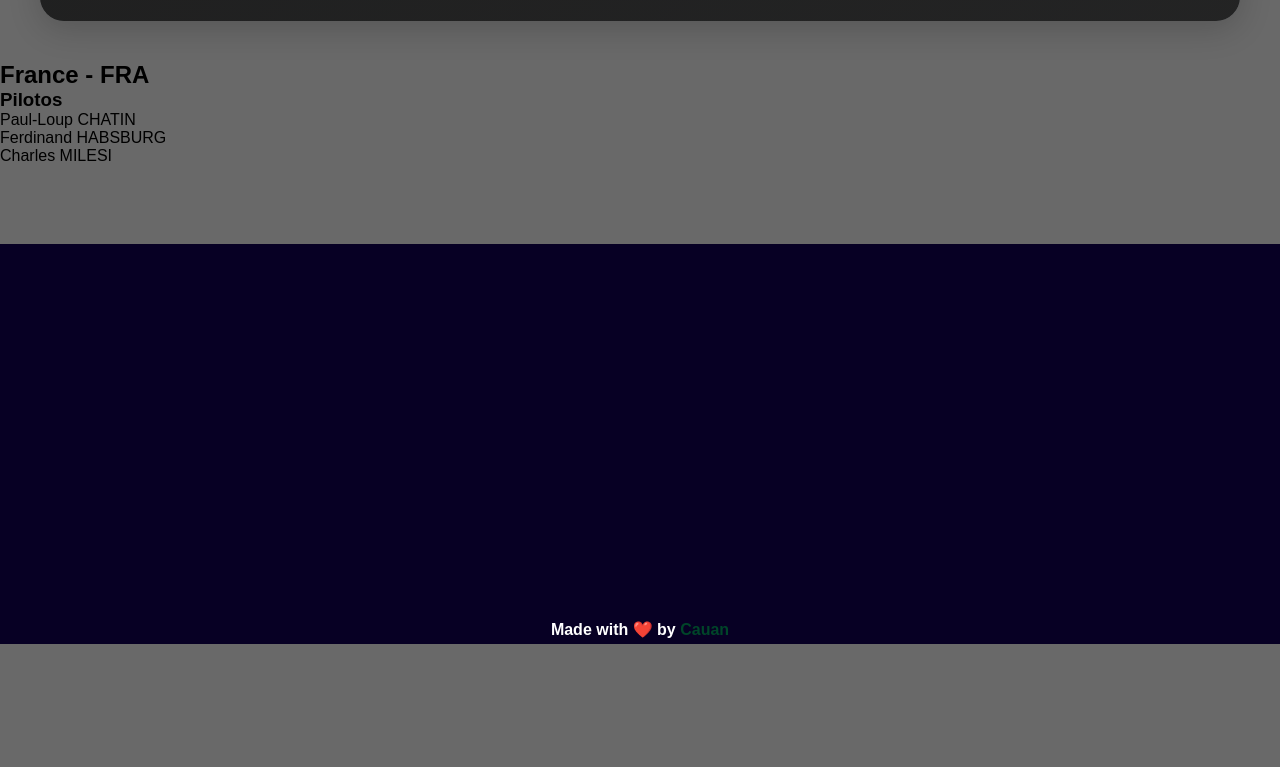
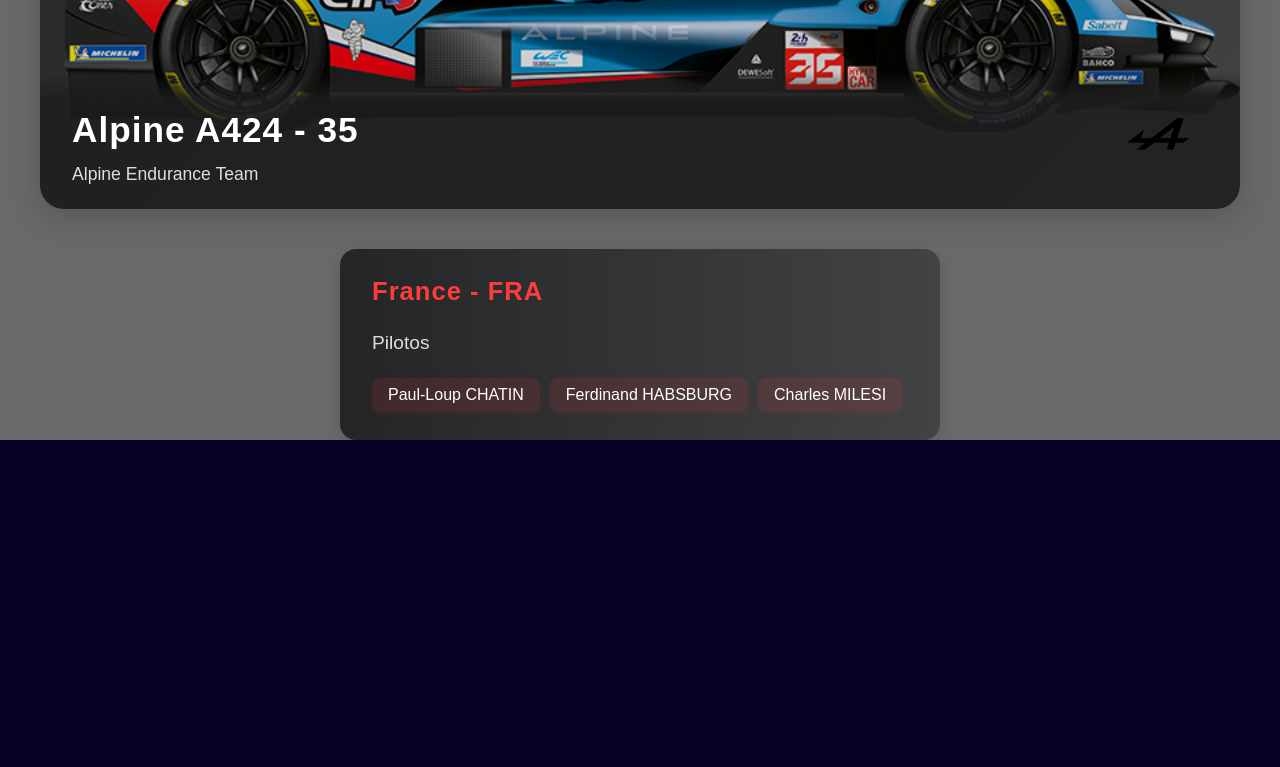
Before and after one commit to Cauanz/motorsport-website, an Astro site: page /wec in a window 1280 px wide. Shown: the part 686-1453 px from the top of the page. Before the commit the page ends 1330 px from the top, so only its background shows below. Built offline with nearby package versions, Linux system fonts and the light colour scheme; Astro itself is replaced by a stand-in of ours.

Commit message:
🍱 💄 Adicionado logos pra WEC/IMSA, texto removido. CSS melhorado em index e carousel, adicionado categoria GTD

```diff
--- a/src/components/ImageCarousel.astro
+++ b/src/components/ImageCarousel.astro
@@ -19,8 +19,6 @@
 ---
 
 
-
-<!-- TODO - CONSERTAR CAROSSEL -->
 <div class="content">
 
   <div class="carousel">
@@ -60,9 +58,6 @@
   </div>
 </div>
 
-<!-- TODO - ADICIONAR MAIS INFORMAÇÕES -->
-
-
 <script is:inline define:vars={{ category }}>
 
   let currentIndex = 0;
@@ -74,7 +69,7 @@
 
   const country = document.getElementById("carousel-country");
 
-  const drivers = document.getElementById("drivers-list");
+  const drivers = document.getElementsByClassName("drivers-list")[0];
 
 
   document.getElementsByClassName("next")[0].onclick = () => {
@@ -86,15 +81,12 @@
 
     country.textContent = category[currentIndex].country.name + " - " + category[currentIndex].country.abr
 
-
-    // TODO - DRIVERS NÃO FUNCIONANDO
-
-    // drivers.innerHTML = "";
-    // category[currentIndex].drivers.forEach((driver) => {
-    //   const li = document.createElement("li");
-    //   li.textContent = driver;
-    //   drivers.appendChild(li);
-    // });
+    drivers.innerHTML = "";
+    category[currentIndex].drivers.forEach((driver) => {
+      const li = document.createElement("li");
+      li.textContent = driver;
+      drivers.appendChild(li);
+    });
   };
 
   document.getElementsByClassName("prev")[0].onclick = () => {
@@ -105,14 +97,20 @@
 		logo.src = category[currentIndex].logo;
 
     country.textContent = category[currentIndex].country.name + " - " + category[currentIndex].country.abr
+
+    drivers.innerHTML = "";
+    category[currentIndex].drivers.forEach((driver) => {
+      const li = document.createElement("li");
+      li.textContent = driver;
+      drivers.appendChild(li);
+    });
   };
 
 </script>
 
 
 
-<style>
-
+<style is:global>
 .carousel {
   width: 100vw;
   max-width: 1200px;
@@ -171,6 +169,60 @@
 .title-container img {
   width: 100px;
   object-fit: contain;
+}
+
+.info {
+  margin: 32px auto 0 auto;
+  max-width: 600px;
+  background: linear-gradient(90deg, #232526 0%, #414345 100%);
+  border-radius: 16px;
+  box-shadow: 0 4px 16px rgba(0,0,0,0.12);
+  padding: 28px 32px;
+  color: #fff;
+  display: flex;
+  flex-direction: column;
+  gap: 18px;
+}
+
+.info h2 {
+  font-size: 1.6rem;
+  font-weight: 600;
+  margin: 0 0 8px 0;
+  letter-spacing: 1px;
+  color: #ff3c3c;
+}
+
+.info h3 {
+  font-size: 1.2rem;
+  font-weight: 500;
+  margin: 0 0 6px 0;
+  color: #fff;
+  opacity: 0.85;
+}
+
+.drivers-list {
+  list-style: none;
+  padding: 0;
+  margin: 0;
+  display: flex;
+  flex-wrap: wrap;
+  gap: 10px;
+}
+
+.drivers-list li {
+  background: rgba(255,60,60,0.12);
+  color: #fff;
+  padding: 8px 16px;
+  border-radius: 8px;
+  font-size: 1rem;
+  font-weight: 500;
+  box-shadow: 0 2px 8px rgba(255,60,60,0.08);
+  transition: background 0.2s;
+}
+
+.drivers-list li:hover {
+  background: #ff3c3c;
+  color: #fff;
 }
 
 .carousel-info {
@@ -243,7 +295,22 @@
       left: 8px;
       right: 8px;
     }
+    .info {
+      padding: 16px 10px;
+      border-radius: 10px;
+      gap: 10px;
+    }
+    .info h2 {
+      font-size: 1.1rem;
+    }
+    .info h3 {
+      font-size: 1rem;
+    }
+    .drivers-list li {
+      font-size: 0.95rem;
+      padding: 6px 10px;
+      border-radius: 6px;
+    }
   }
 
-
 </style>
--- a/src/data/teams.json
+++ b/src/data/teams.json
@@ -535,7 +535,8 @@
         "carNumbers": ["92"],
         "drivers": ["Ryan HARDWICK", "Riccardo PERA", "Richard LIETZ"]
       }
-    ]
+    ],
+    "tracks": []
   },
 
   "imsa": {
@@ -1291,11 +1292,7 @@
           "abr": "USA"
         },
         "carNumbers": ["34"],
-        "drivers": [
-          "Daniel SERRA",
-          "Manny FRANCO",
-          "Cedric SBIRRAZZUOLI"
-        ]
+        "drivers": ["Daniel SERRA", "Manny FRANCO", "Cedric SBIRRAZZUOLI"]
       },
       {
         "name": "Chevrolet Corvette Z06 GT3.R",
@@ -1370,8 +1367,8 @@
         ]
       },
       {
-        "name": "",
-        "manufacturer": "",
+        "name": "Ferrari 296 GT3",
+        "manufacturer": "Ferrari",
         "team": "Inception Racing",
         "image": "",
         "logo": "",
@@ -1379,191 +1376,218 @@
           "name": "United States",
           "abr": "USA"
         },
-        "carNumbers": [],
-        "drivers": []
-      },
-      {
-        "name": "",
-        "manufacturer": "",
-        "team": "",
-        "image": "",
-        "logo": "",
-        "country": {
-          "name": "United States",
-          "abr": "USA"
-        },
-        "carNumbers": [],
-        "drivers": []
-      },
-      {
-        "name": "",
-        "manufacturer": "",
-        "team": "",
-        "image": "",
-        "logo": "",
-        "country": {
-          "name": "United States",
-          "abr": "USA"
-        },
-        "carNumbers": [],
-        "drivers": []
-      },
-      {
-        "name": "",
-        "manufacturer": "",
-        "team": "",
-        "image": "",
-        "logo": "",
-        "country": {
-          "name": "United States",
-          "abr": "USA"
-        },
-        "carNumbers": [],
-        "drivers": []
-      },
-      {
-        "name": "",
-        "manufacturer": "",
-        "team": "",
-        "image": "",
-        "logo": "",
-        "country": {
-          "name": "United States",
-          "abr": "USA"
-        },
-        "carNumbers": [],
-        "drivers": []
-      },
-      {
-        "name": "",
-        "manufacturer": "",
-        "team": "",
-        "image": "",
-        "logo": "",
-        "country": {
-          "name": "United States",
-          "abr": "USA"
-        },
-        "carNumbers": [],
-        "drivers": []
-      },
-      {
-        "name": "",
-        "manufacturer": "",
-        "team": "",
-        "image": "",
-        "logo": "",
-        "country": {
-          "name": "United States",
-          "abr": "USA"
-        },
-        "carNumbers": [],
-        "drivers": []
-      },
-      {
-        "name": "",
-        "manufacturer": "",
-        "team": "",
-        "image": "",
-        "logo": "",
-        "country": {
-          "name": "United States",
-          "abr": "USA"
-        },
-        "carNumbers": [],
-        "drivers": []
-      },
-      {
-        "name": "",
-        "manufacturer": "",
-        "team": "",
-        "image": "",
-        "logo": "",
-        "country": {
-          "name": "United States",
-          "abr": "USA"
-        },
-        "carNumbers": [],
-        "drivers": []
-      },
-      {
-        "name": "",
-        "manufacturer": "",
-        "team": "",
-        "image": "",
-        "logo": "",
-        "country": {
-          "name": "United States",
-          "abr": "USA"
-        },
-        "carNumbers": [],
-        "drivers": []
-      },
-      {
-        "name": "",
-        "manufacturer": "",
-        "team": "",
-        "image": "",
-        "logo": "",
-        "country": {
-          "name": "United States",
-          "abr": "USA"
-        },
-        "carNumbers": [],
-        "drivers": []
-      },
-      {
-        "name": "",
-        "manufacturer": "",
-        "team": "",
-        "image": "",
-        "logo": "",
-        "country": {
-          "name": "United States",
-          "abr": "USA"
-        },
-        "carNumbers": [],
-        "drivers": []
-      },
-      {
-        "name": "",
-        "manufacturer": "",
-        "team": "",
-        "image": "",
-        "logo": "",
-        "country": {
-          "name": "United States",
-          "abr": "USA"
-        },
-        "carNumbers": [],
-        "drivers": []
-      },
-      {
-        "name": "",
-        "manufacturer": "",
-        "team": "",
-        "image": "",
-        "logo": "",
-        "country": {
-          "name": "United States",
-          "abr": "USA"
-        },
-        "carNumbers": [],
-        "drivers": []
-      },
-      {
-        "name": "",
-        "manufacturer": "",
-        "team": "",
-        "image": "",
-        "logo": "",
-        "country": {
-          "name": "United States",
-          "abr": "USA"
-        },
-        "carNumbers": [],
-        "drivers": []
+        "carNumbers": ["70"],
+        "drivers": [
+          "Ollie MILLROY",
+          "Frederik SCHANDORFF",
+          "Brendan IRIBE",
+          "David FUMANELLI"
+        ]
+      },
+      {
+        "name": "Porsche 911 GT3 R (992)",
+        "manufacturer": "Porsche",
+        "team": "Iron Dames",
+        "image": "",
+        "logo": "",
+        "country": {
+          "name": "United States",
+          "abr": "USA"
+        },
+        "carNumbers": ["83"],
+        "drivers": [
+          "Sarah BOVY",
+          "Rahel FREY",
+          "Michelle GATTING",
+          "Karen GAILLARD"
+        ]
+      },
+      {
+        "name": "Mercedes-AMG GT3",
+        "manufacturer": "Mercedes-Benz",
+        "team": "Korthoff Competition Motors",
+        "image": "",
+        "logo": "",
+        "country": {
+          "name": "United States",
+          "abr": "USA"
+        },
+        "carNumbers": ["32"],
+        "drivers": [
+          "Daniel MORAD",
+          "Kenton KOCH",
+          "Maximilian GOETZ",
+          "Seth LUCAS"
+        ]
+      },
+      {
+        "name": "Mercedes-AMG GT3",
+        "manufacturer": "Mercedes-Benz",
+        "team": "Lone Star Racing",
+        "image": "",
+        "logo": "",
+        "country": {
+          "name": "United States",
+          "abr": "USA"
+        },
+        "carNumbers": ["80"],
+        "drivers": ["Scott ANDREWS", "Eric FILGUEIRAS", "Dan KNOX", "Ralf ARON"]
+      },
+      {
+        "name": "Aston Martin Vantage GT3 EVO",
+        "manufacturer": "Aston Martin",
+        "team": "Magnus Racing",
+        "image": "",
+        "logo": "",
+        "country": {
+          "name": "United States",
+          "abr": "USA"
+        },
+        "carNumbers": ["44"],
+        "drivers": [
+          "Andy LALLY",
+          "Spencer PUMPELLY",
+          "John POTTER",
+          "Nicki THIIM"
+        ]
+      },
+      {
+        "name": "Ferrari 296 GT3",
+        "manufacturer": "Ferrari",
+        "team": "Triarsi Competizione",
+        "image": "",
+        "logo": "",
+        "country": {
+          "name": "United States",
+          "abr": "USA"
+        },
+        "carNumbers": ["021"],
+        "drivers": [
+          "James CALADO",
+          "Mike SKEEN",
+          "Stevan MCALEER",
+          "Sheena MONK"
+        ]
+      },
+      {
+        "name": "Ferrari 296 GT3",
+        "manufacturer": "Ferrari",
+        "team": "Triarsi Competizione",
+        "image": "",
+        "logo": "",
+        "country": {
+          "name": "United States",
+          "abr": "USA"
+        },
+        "carNumbers": ["023"],
+        "drivers": [
+          "Alessio ROVERA",
+          "Onofrio TRIARSI",
+          "Charles SCARDINA",
+          "Eddie CHEEVER"
+        ]
+      },
+      {
+        "name": "BMW M M4 GT3",
+        "manufacturer": "BMW",
+        "team": "Turner Motorsport",
+        "image": "",
+        "logo": "",
+        "country": {
+          "name": "United States",
+          "abr": "USA"
+        },
+        "carNumbers": ["96"],
+        "drivers": [
+          "Robby FOLEY",
+          "Jens KLINGMANN",
+          "Patrick GALLAGHER",
+          "Jake WALKER"
+        ]
+      },
+      {
+        "name": "Aston Martin Vantage GT3 EVO",
+        "manufacturer": "Aston Martin",
+        "team": "VAN DER STEUR RACING",
+        "image": "",
+        "logo": "",
+        "country": {
+          "name": "United States",
+          "abr": "USA"
+        },
+        "carNumbers": ["19"],
+        "drivers": [
+          "Valentin HASSE CLOT",
+          "Maxime ROBIN",
+          "Rory VAN DER STEUR",
+          "Anthony MCINTOSH"
+        ]
+      },
+      {
+        "name": "Lexus RC F GT3",
+        "manufacturer": "Lexus",
+        "team": "Vasser Sullivan",
+        "image": "",
+        "logo": "",
+        "country": {
+          "name": "United States",
+          "abr": "USA"
+        },
+        "carNumbers": ["12"],
+        "drivers": ["Jack HAWKSWORTH", "Frankie MONTECALVO", "Parker THOMPSON"]
+      },
+      {
+        "name": "Lamborghini Huracan GT3 EVO2",
+        "manufacturer": "Lamborghini",
+        "team": "Wayne Taylor Racing",
+        "image": "",
+        "logo": "",
+        "country": {
+          "name": "United States",
+          "abr": "USA"
+        },
+        "carNumbers": ["45"],
+        "drivers": [
+          "Trent HINDMAN",
+          "Kyle MARCELLI",
+          "Danny FORMAL",
+          "Graham DOYLE"
+        ]
+      },
+      {
+        "name": "Mercedes-AMG GT3",
+        "manufacturer": "Mercedes-Benz",
+        "team": "Winward Racing",
+        "image": "",
+        "logo": "",
+        "country": {
+          "name": "United States",
+          "abr": "USA"
+        },
+        "carNumbers": ["57"],
+        "drivers": ["Russell WARD", "Philip ELLIS", "Indy DONTJE", "Lucas AUER"]
+      },
+      {
+        "name": "Porsche 911 GT3 R (992)",
+        "manufacturer": "Porsche",
+        "team": "Wright Motorsports",
+        "image": "",
+        "logo": "",
+        "country": {
+          "name": "United States",
+          "abr": "USA"
+        },
+        "carNumbers": ["120"],
+        "drivers": [
+          "Frederic MAKOWIECKI",
+          "Jan HEYLEN",
+          "Elliott SKEER",
+          "Adam ADELSON",
+          "Tom SARGENT",
+          "Ayhancan GUVEN"
+        ]
       }
-    ]
+    ],
+    "tracks": []
   }
 }
```
Also changed, not shown: src/pages/[series]/index.astro (+13 -5 lines), public/2023_IMSA_Logo_639x240.png (added). Lines whose indentation alone changed are shown as unchanged.
